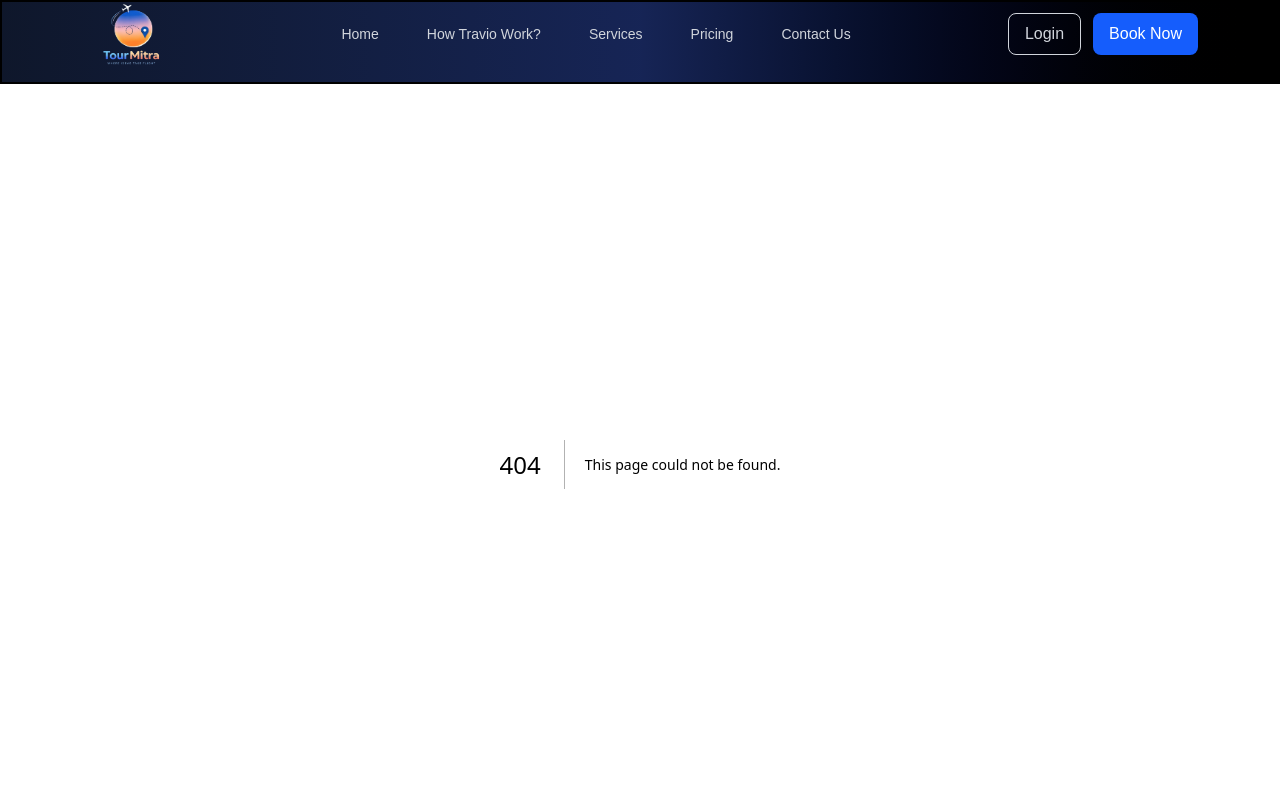
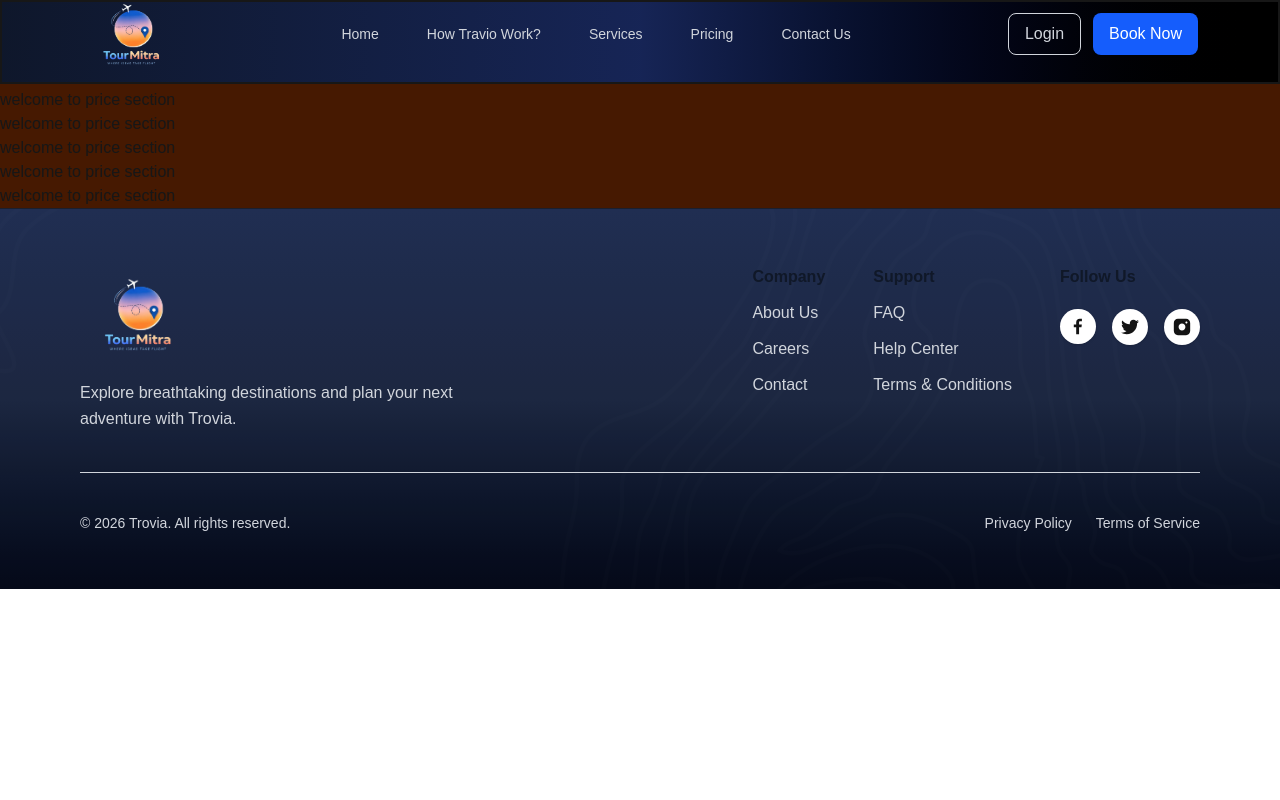
Before and after one commit to nainashilpi/TourMitra-travel-turism, a Next.js app in the folder client/: page /price in a window 1280 px wide. Before the commit this address had no page. Shown: the top 800 px of the page. Built offline with nearby package versions, Linux system fonts and the light colour scheme.

Commit message:
making routes

```diff
--- /dev/null
+++ b/client/app/about/page.jsx
@@ -0,0 +1,12 @@
+import React from 'react'
+
+const about = () => {
+  return (
+    <>
+
+
+    </>
+  )
+}
+
+export default about
--- /dev/null
+++ b/client/app/contact/page.jsx
@@ -0,0 +1,20 @@
+import React from 'react'
+
+const contact = () => {
+  return (
+   <>
+   <div  className='h-screen w-full bg-amber-400'>
+    <h1>hloo about</h1>
+
+   </div>
+
+   <div className='h-screen w-full bg-blue-400'>
+    <h1>hloo about</h1>
+
+   </div>
+
+   </>
+  )
+}
+
+export default contact
--- /dev/null
+++ b/client/app/ourwork/page.tsx
@@ -0,0 +1,9 @@
+import React from 'react'
+
+const page = () => {
+  return (
+    <div>page</div>
+  )
+}
+
+export default page
--- /dev/null
+++ b/client/app/price/page.tsx
@@ -0,0 +1,16 @@
+import React from 'react'
+
+const page = () => {
+  return (
+    <div className='h-full w-full bg-amber-950'>
+        <h1>welcome to price section</h1>
+        <h1>welcome to price section</h1>
+        <h1>welcome to price section</h1>
+        <h1>welcome to price section</h1>
+        <h1>welcome to price section</h1>
+        <h1>welcome to price section</h1>
+    </div>
+  )
+}
+
+export default page
```
